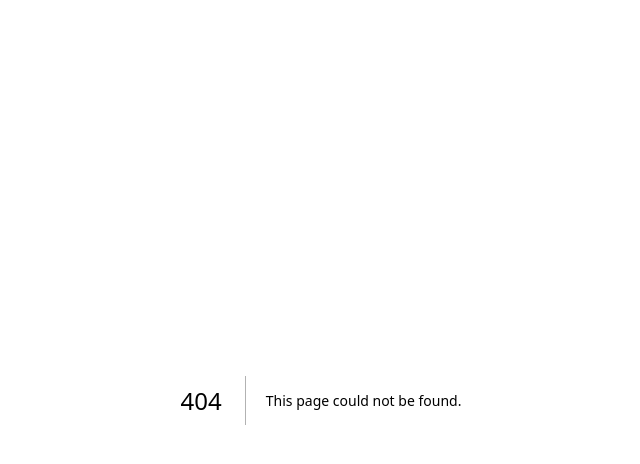
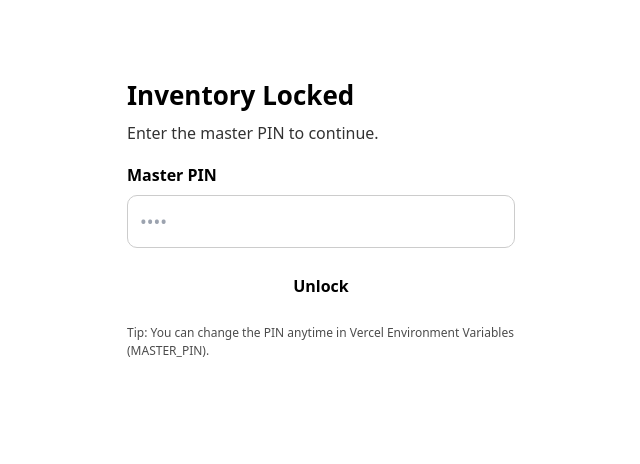
Before and after one commit to ASC-Harrison/nextjs-with-supabase, a Next.js app: page /lock in a window 1280 px wide. Before the commit this address had no page. Shown: the top 464 px of the page, without its empty margins (319-959 px from the left). Built offline with nearby package versions, Linux system fonts and the light colour scheme.

Commit message:
Create page.tsx

```diff
--- /dev/null
+++ b/app/lock/page.tsx
@@ -0,0 +1,65 @@
+export const dynamic = "force-dynamic";
+
+export default function LockPage({
+  searchParams,
+}: {
+  searchParams?: { next?: string };
+}) {
+  const next = searchParams?.next ?? "/app";
+
+  return (
+    <div style={{ maxWidth: 420, margin: "60px auto", padding: 16 }}>
+      <h1 style={{ fontSize: 26, fontWeight: 700, marginBottom: 6 }}>
+        Inventory Locked
+      </h1>
+      <p style={{ opacity: 0.8, marginBottom: 18 }}>
+        Enter the master PIN to continue.
+      </p>
+
+      <form action="/api/unlock" method="POST">
+        <input type="hidden" name="next" value={next} />
+
+        <label style={{ display: "block", marginBottom: 8, fontWeight: 600 }}>
+          Master PIN
+        </label>
+
+        <input
+          name="pin"
+          type="password"
+          inputMode="numeric"
+          autoComplete="one-time-code"
+          placeholder="••••"
+          style={{
+            width: "100%",
+            padding: 12,
+            borderRadius: 10,
+            border: "1px solid #ccc",
+            fontSize: 18,
+          }}
+          required
+        />
+
+        <button
+          type="submit"
+          style={{
+            marginTop: 14,
+            width: "100%",
+            padding: 12,
+            borderRadius: 10,
+            border: "none",
+            fontSize: 16,
+            fontWeight: 700,
+            cursor: "pointer",
+          }}
+        >
+          Unlock
+        </button>
+      </form>
+
+      <p style={{ marginTop: 14, fontSize: 12, opacity: 0.7 }}>
+        Tip: You can change the PIN anytime in Vercel Environment Variables
+        (MASTER_PIN).
+      </p>
+    </div>
+  );
+}
```
